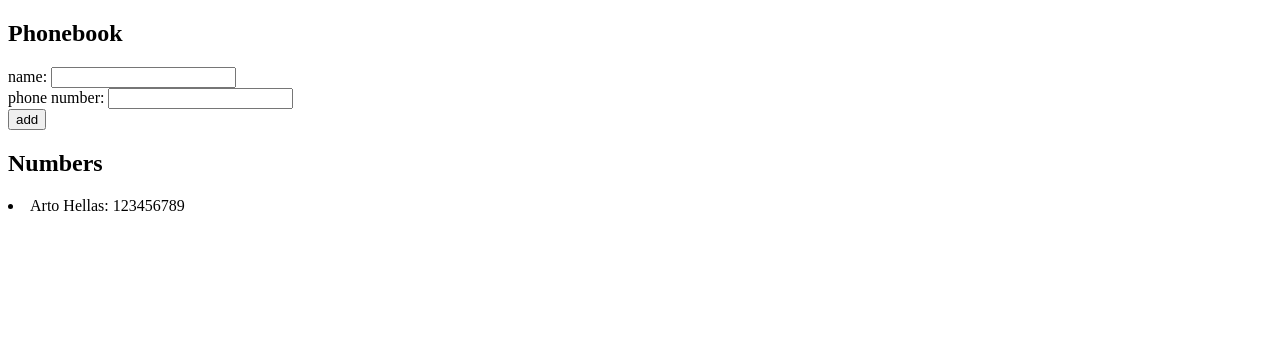
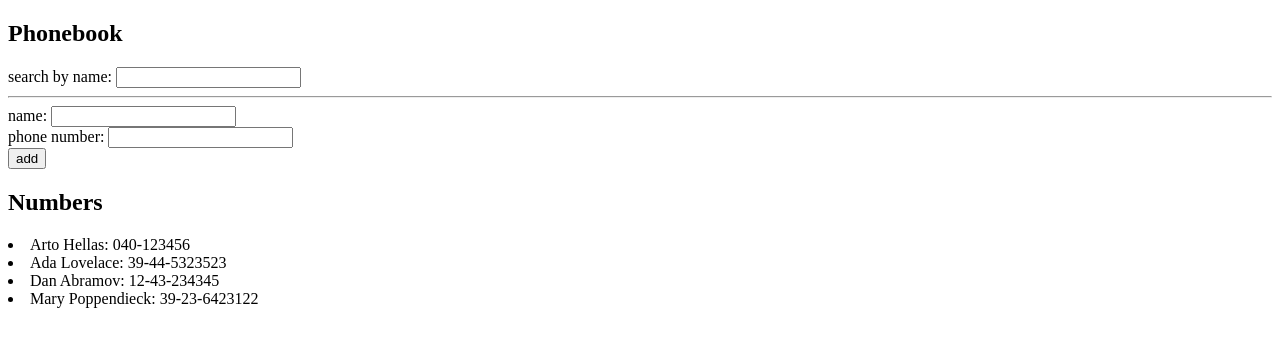
Before and after one commit to simonetimi/full-stack-open-exercises, a React (Vite) app in the folder part2/phonebook/: page / in a window 1280 px wide. Shown: the top 346 px of the page. Built offline with nearby package versions, Linux system fonts and the light colour scheme.

Commit message:
Complete exercise 2.9

```diff
--- a/part2/phonebook/src/App.jsx
+++ b/part2/phonebook/src/App.jsx
@@ -1,9 +1,16 @@
 import { useState } from 'react';
 
 const App = () => {
-  const [persons, setPersons] = useState([{ name: 'Arto Hellas', number: '123456789' }]);
+  const [persons, setPersons] = useState([
+    { name: 'Arto Hellas', number: '040-123456', id: 1 },
+    { name: 'Ada Lovelace', number: '39-44-5323523', id: 2 },
+    { name: 'Dan Abramov', number: '12-43-234345', id: 3 },
+    { name: 'Mary Poppendieck', number: '39-23-6423122', id: 4 },
+  ]);
   const [newName, setNewName] = useState('');
   const [newPhone, setNewPhone] = useState('');
+  const [searchInput, setSearchInput] = useState('');
+  const [found, setFound] = useState('');
 
   const handleOnChangeName = (event) => {
     setNewName(event.target.value);
@@ -27,9 +34,20 @@
     setPersons([...persons, { name: newName, number: newPhone }]);
   };
 
+  const handleOnChangeSearch = (event) => {
+    const search = event.target.value;
+    setSearchInput(search);
+    setFound(persons.filter((person) => person.name.toLowerCase().includes(search.toLowerCase())));
+  };
+
   return (
     <div>
       <h2>Phonebook</h2>
+      <div>
+        search by name:{' '}
+        <input type="text" name="name" value={searchInput} onChange={handleOnChangeSearch} />
+      </div>
+      <hr />
       <form onSubmit={handleOnSubmit}>
         <div>
           name: <input type="text" name="name" value={newName} onChange={handleOnChangeName} />
@@ -43,11 +61,17 @@
         </div>
       </form>
       <h2>Numbers</h2>
-      {persons.map((person) => (
-        <li key={person.name}>
-          {person.name}: {person.number}
-        </li>
-      ))}
+      {searchInput === ''
+        ? persons.map((person) => (
+            <li key={person.name}>
+              {person.name}: {person.number}
+            </li>
+          ))
+        : found.map((person) => (
+            <li key={person.name}>
+              {person.name}: {person.number}
+            </li>
+          ))}
     </div>
   );
 };
```
